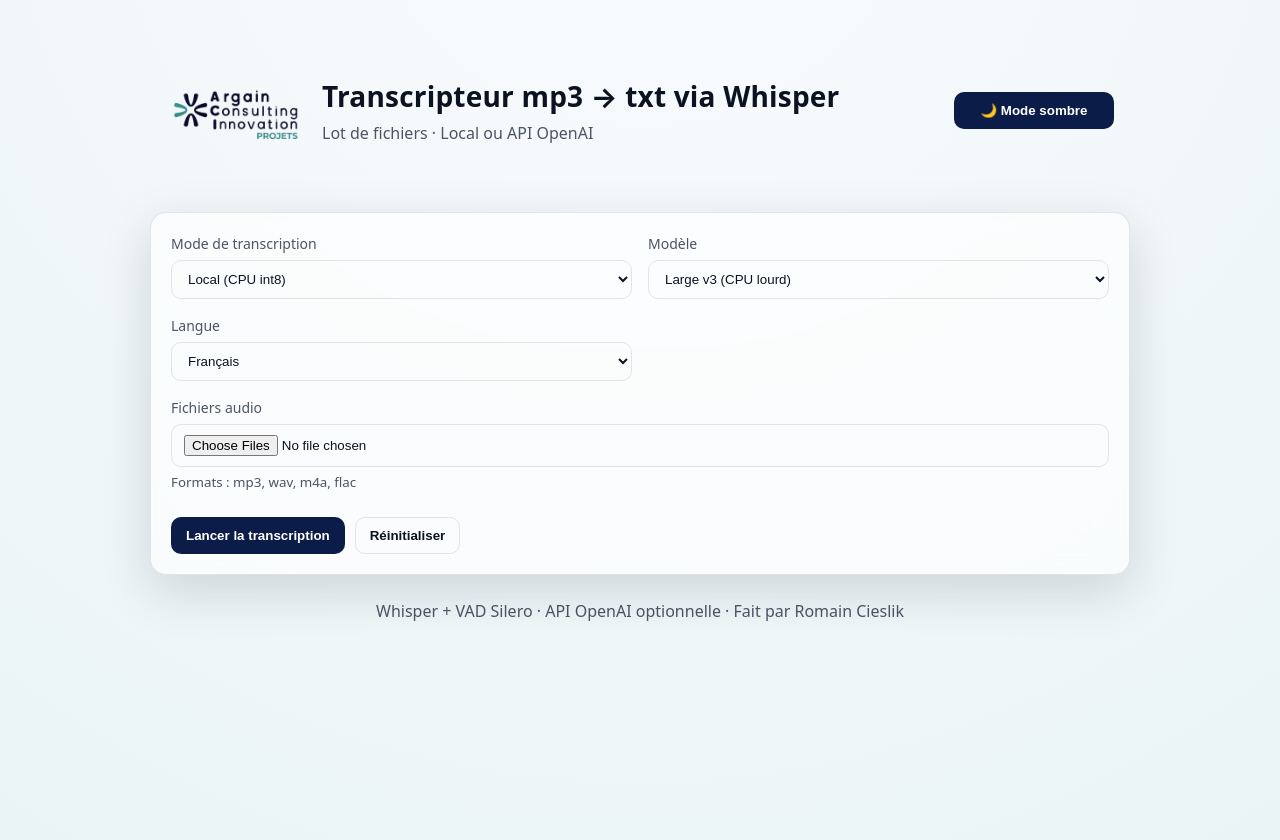
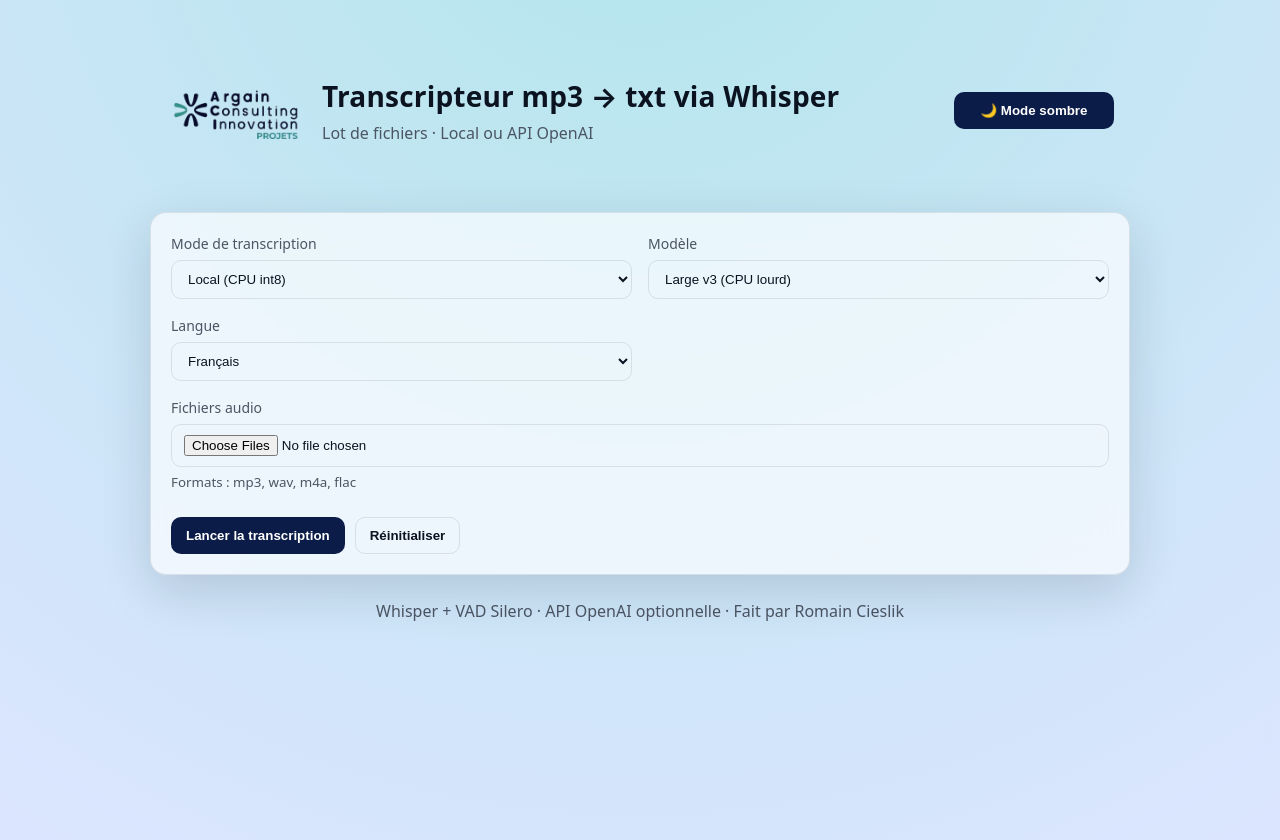
Before and after one commit to Romano-de-la-vega/app-whisper, a FastAPI app: page / in a window 1280 px wide. Run offline with FastAPI, Linux system fonts and the light colour scheme.

Commit message:
feat: update style.css for v1.1.4

```diff
--- a/static/style.css
+++ b/static/style.css
@@ -1,5 +1,5 @@
 :root[data-theme="light"] {
-  --bg-radial: radial-gradient(circle at 50% -20%, #F9FBFF, #EAF4F5);
+  --bg-radial: radial-gradient(circle at 50% -20%, #B2E6EB, #DCE5FF);
   --bg-linear: linear-gradient(#EAF4F5, #DCE5FF);
   --text: #0B1220;
   --muted: #4B5563;
@@ -13,7 +13,7 @@
 }
 
 :root[data-theme="dark"] {
-  --bg-radial: radial-gradient(circle at 50% -20%, #0B1C48, #102B4A);
+  --bg-radial: radial-gradient(circle at 50% -50%, #009688, #102B4A);
   --bg-linear: linear-gradient(#102B4A, #009688);
   --text: #E6ECF2;
   --muted: #AAB4C0;
```
